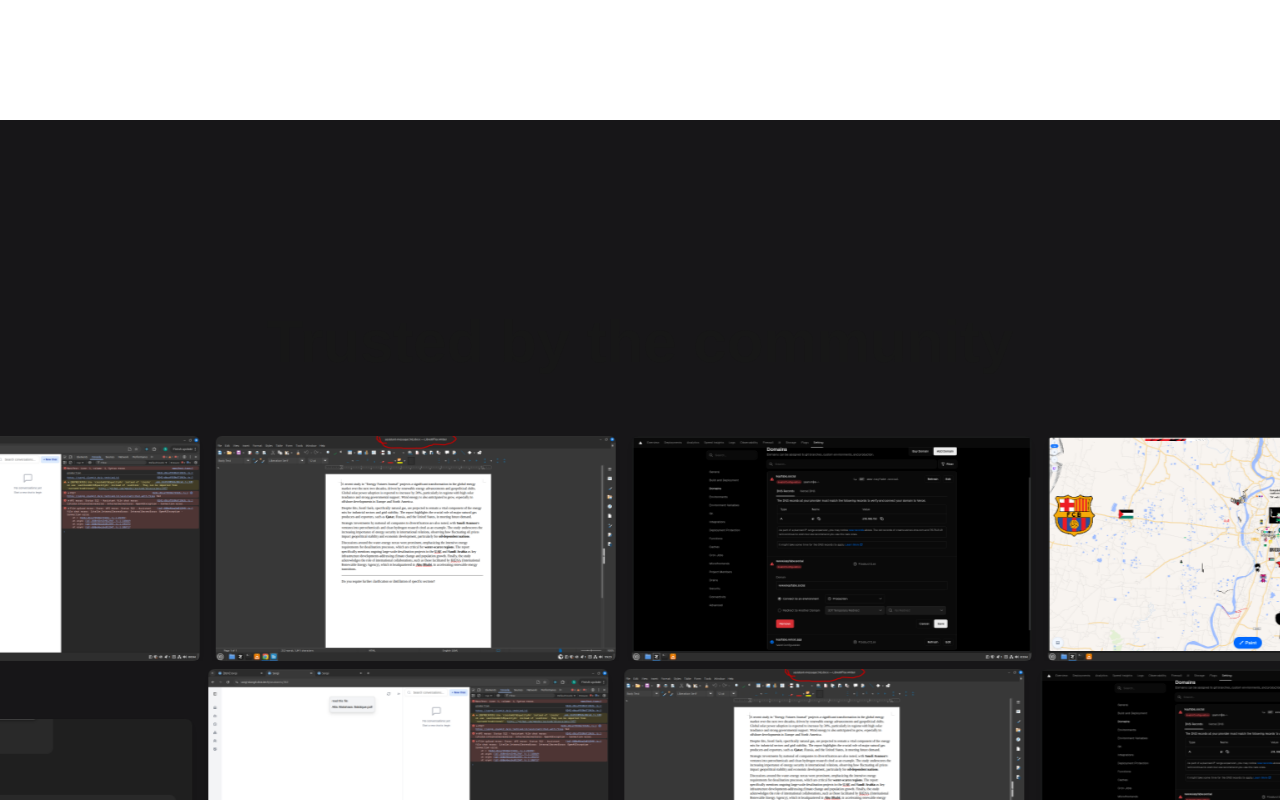
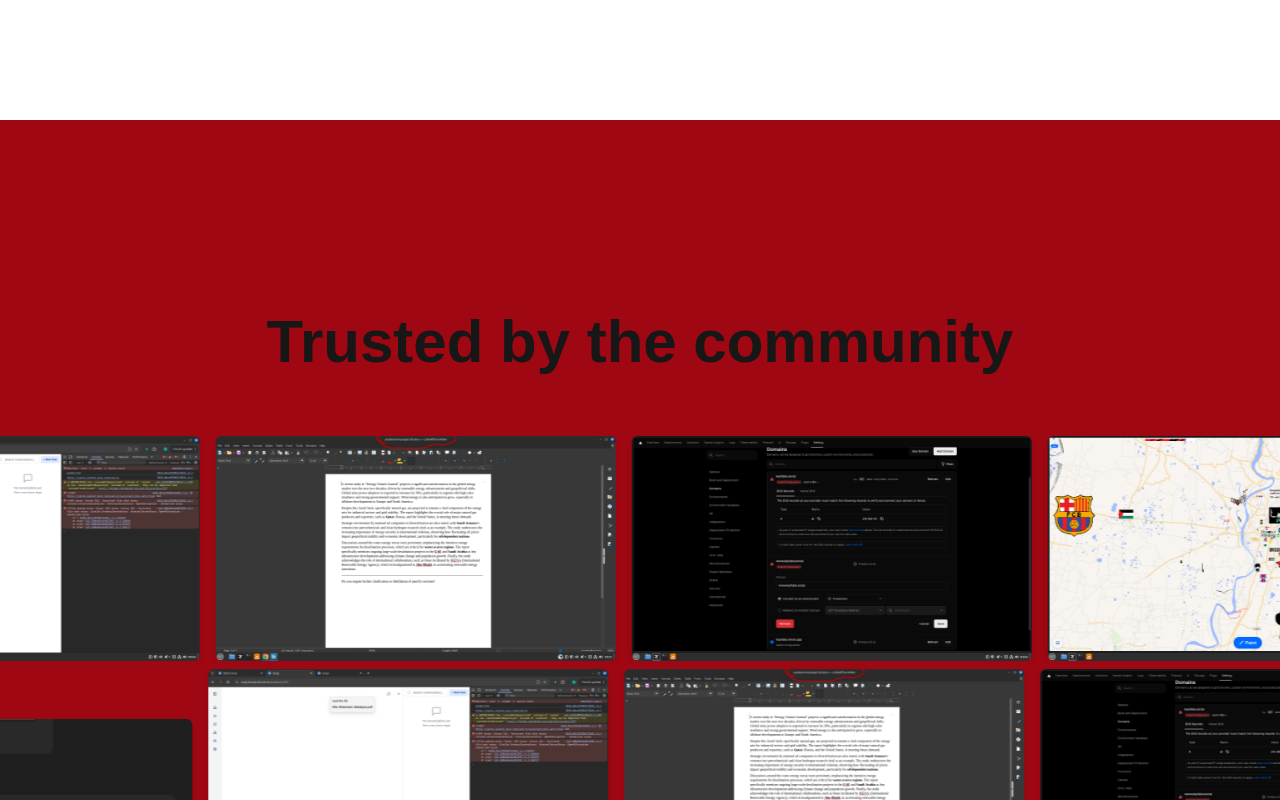
Before and after one commit to Rattin99/nibiro, a Next.js app: page / in a window 1280 px wide. Shown: the part 2980-3780 px from the top of the page. Built offline with nearby package versions, Linux system fonts and the light colour scheme.

Commit message:
CHANGE TESTIMONIALS BACKGROUND COLOR

```diff
--- a/src/components/Testimonials.jsx
+++ b/src/components/Testimonials.jsx
@@ -8,7 +8,7 @@ const Testimonials = () => {
   const allRow2Images = [...row1Images, ...row1Images];
 
   return (
-    <div className="w-full overflow-hidden bg-[#171618] py-32 md:py-48">
+    <div className="w-full overflow-hidden bg-red-800 py-32 md:py-48">
       <div className="mx-auto max-w-7xl px-5">
         <div className="mb-16 flex w-full flex-col gap-8 md:flex-row md:items-center md:justify-center">
           <h2 className="text-5xl md:text-6xl font-bold text-center">
```
